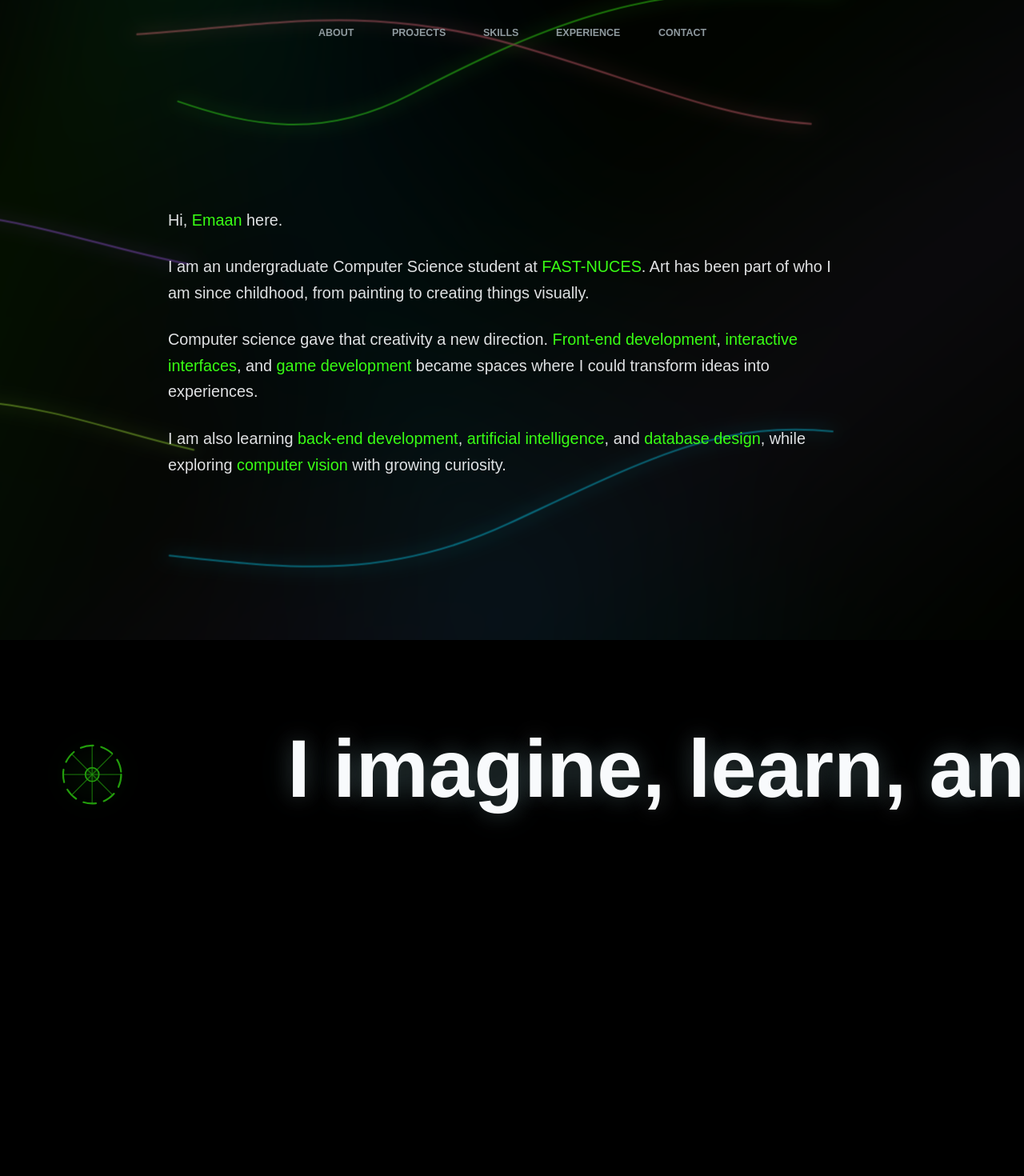
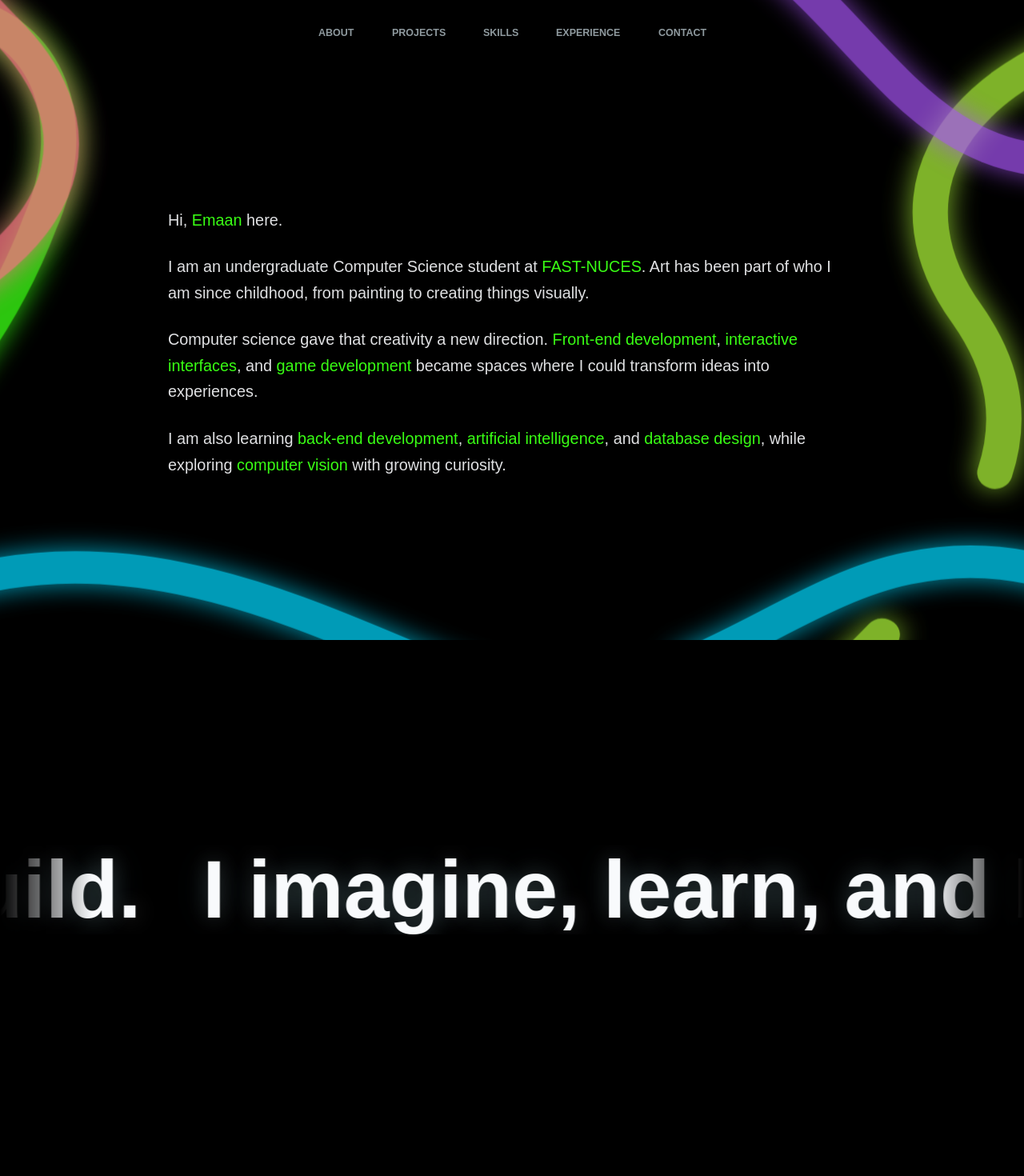
Before and after one commit to emaxb-hub/Portfolio, a Next.js app: page / in a window 1280 px wide. Shown: the top 1470 px of the page at 80% size. Built offline with nearby package versions, Linux system fonts and the light colour scheme.

Commit message:
Add hero ribbons and GSAP marquees

```diff
--- a/app/PortfolioHome.tsx
+++ b/app/PortfolioHome.tsx
@@ -109,6 +109,9 @@ const leadership = [
 const quote =
   "I imagine, learn, and build.";
 
+const aboutMarquee =
+  "Artist brain. Developer hands. Builder energy.";
+
 const introBlocks = [
   {
     text: <>Hi, <span>Emaan</span> here.</>,
@@ -143,48 +146,59 @@ const introBlocks = [
   },
 ];
 
-function AmbientBackdrop() {
+function HeroRibbons() {
   return (
-    <div className="ambient-backdrop" aria-hidden="true">
-      <div className="ambient-smoke" />
-      <svg className="ambient-ribbons" viewBox="0 0 1440 1200" preserveAspectRatio="none">
+    <div className="hero-ribbons" aria-hidden="true">
+      <svg className="hero-ribbon-svg" viewBox="0 0 1440 980" preserveAspectRatio="none">
         <path
-          className="ribbon-path ribbon-lime"
-          d="M-120 210 C 180 20 330 420 590 240 S 1010 -10 1560 210"
+          className="hero-ribbon hero-ribbon-lime"
+          d="M-180 120 C 90 -20 220 160 140 360 C 70 560 -40 650 -170 820"
         />
         <path
-          className="ribbon-path ribbon-green"
-          d="M-140 780 C 170 620 330 980 620 760 S 1060 520 1580 820"
+          className="hero-ribbon hero-ribbon-green"
+          d="M1600 70 C 1280 110 1160 300 1280 480 C 1390 650 1290 800 1080 1010"
         />
         <path
-          className="ribbon-path ribbon-blue"
-          d="M-90 1040 C 240 860 420 1110 710 930 S 1040 700 1530 950"
+          className="hero-ribbon hero-ribbon-blue"
+          d="M-130 930 C 160 720 430 870 630 960 C 880 1075 1030 865 1210 825 C 1360 790 1480 860 1580 950"
         />
         <path
-          className="ribbon-path ribbon-purple"
-          d="M-180 470 C 110 350 280 610 520 510 S 920 280 1550 430"
+          className="hero-ribbon hero-ribbon-purple"
+          d="M1540 250 C 1240 360 1190 110 1010 -20 C 860 -130 710 -110 570 -5"
         />
         <path
-          className="ribbon-path ribbon-pink"
-          d="M-110 80 C 260 240 410 40 720 160 S 1090 390 1540 120"
+          className="hero-ribbon hero-ribbon-pink"
+          d="M-120 520 C 170 420 235 245 95 95 C -10 -20 -35 -95 30 -170"
         />
       </svg>
     </div>
   );
 }
 
-function RollingWheel({ className = "" }: { className?: string }) {
-  const classes = ["rolling-wheel", className].filter(Boolean).join(" ");
+function MarqueeText({
+  text,
+  className = "",
+  duration = 36,
+}: {
+  text: string;
+  className?: string;
+  duration?: number;
+}) {
+  const classes = ["marquee", className].filter(Boolean).join(" ");
+  const repeats = Array.from({ length: 4 }, (_, index) => index);
 
   return (
-    <svg className={classes} viewBox="0 0 96 96" aria-hidden="true">
-      <circle className="wheel-ring" cx="48" cy="48" r="34" />
-      <circle className="wheel-core" cx="48" cy="48" r="8" />
-      <path className="wheel-spoke wheel-spoke-one" d="M48 14 V82" />
-      <path className="wheel-spoke wheel-spoke-two" d="M14 48 H82" />
-      <path className="wheel-spoke wheel-spoke-three" d="M24 24 L72 72" />
-      <path className="wheel-spoke wheel-spoke-four" d="M72 24 L24 72" />
-    </svg>
+    <div className={classes} data-duration={duration} aria-label={text}>
+      <div className="marquee-track" aria-hidden="true">
+        {[0, 1].map((group) => (
+          <div className="marquee-group" key={group}>
+            {repeats.map((index) => (
+              <span key={`${group}-${index}`}>{text}</span>
+            ))}
+          </div>
+        ))}
+      </div>
+    </div>
   );
 }
 
@@ -201,6 +215,7 @@ export default function PortfolioHome() {
 
     const ctx = gsap.context(() => {
       let aboutCleanup = () => {};
+      let aboutHoverCleanup = () => {};
       let magneticCleanup = () => {};
 
       if (!reduceMotion) {
@@ -253,36 +268,29 @@ export default function PortfolioHome() {
             "-=0.25",
           );
 
-        const wrapper = root.querySelector<HTMLElement>(".Horizontal");
-        const text = root.querySelector<HTMLElement>(".Horizontal__text");
+        gsap.utils.toArray<HTMLElement>(".marquee", root).forEach((marquee) => {
+          const track = marquee.querySelector<HTMLElement>(".marquee-track");
+          if (!track) return;
 
-        if (wrapper && text) {
-          gsap.fromTo(text, {
-            xPercent: 12,
+          gsap.fromTo(track, {
+            xPercent: 0,
           }, {
-            xPercent: -8,
+            xPercent: -50,
+            duration: Number(marquee.dataset.duration) || 36,
+            repeat: -1,
             ease: "none",
-            scrollTrigger: {
-              trigger: wrapper,
-              start: "top 82%",
-              end: "+=1100",
-              scrub: 1.1,
-            },
           });
-        }
+        });
 
-        gsap.utils.toArray<SVGSVGElement>(".rolling-wheel", root).forEach((wheel) => {
-          gsap.to(wheel, {
-            rotate: 360,
-            ease: "none",
-            transformOrigin: "50% 50%",
-            scrollTrigger: {
-              trigger: wheel.closest("section") ?? wheel,
-              start: "top bottom",
-              end: "bottom top",
-              scrub: 1.4,
-            },
-          });
+        gsap.to(".hero-ribbon", {
+          strokeDashoffset: -900,
+          x: "random(-24, 24)",
+          y: "random(-18, 18)",
+          duration: "random(18, 28)",
+          repeat: -1,
+          yoyo: true,
+          ease: "sine.inOut",
+          stagger: 0.22,
         });
 
         gsap.utils.toArray<HTMLElement>(".reveal-row").forEach((item) => {
@@ -374,6 +382,18 @@ export default function PortfolioHome() {
         const aboutCards = gsap.utils.toArray<HTMLElement>(".about-cards li", root);
 
         if (aboutStage && aboutCards.length > 0) {
+          gsap.from(aboutCards, {
+            y: 28,
+            filter: "blur(8px)",
+            duration: 0.8,
+            stagger: 0.08,
+            ease: "power3.out",
+            scrollTrigger: {
+              trigger: aboutStage,
+              start: "top 78%",
+            },
+          });
+
           gsap.set(aboutCards, { xPercent: 260, opacity: 0, scale: 0.72, rotationY: -12 });
 
           const spacing = 0.3;
@@ -465,9 +485,42 @@ export default function PortfolioHome() {
             },
           });
 
+          const aboutHoverCleanups: Array<() => void> = [];
+
+          aboutCards.forEach((card) => {
+            const liftCard = () => {
+              gsap.to(card, {
+                y: -10,
+                duration: 0.36,
+                ease: "power3.out",
+                overwrite: "auto",
+              });
+            };
+
+            const settleCard = () => {
+              gsap.to(card, {
+                y: 0,
+                duration: 0.5,
+                ease: "elastic.out(1, 0.55)",
+                overwrite: "auto",
+              });
+            };
+
+            card.addEventListener("pointerenter", liftCard);
+            card.addEventListener("pointerleave", settleCard);
+            aboutHoverCleanups.push(() => {
+              card.removeEventListener("pointerenter", liftCard);
+              card.removeEventListener("pointerleave", settleCard);
+            });
+          });
+
+          aboutHoverCleanup = () => aboutHoverCleanups.forEach((cleanup) => cleanup());
+
           aboutCleanup = () => {
             aboutTrigger.kill();
             seamlessLoop.kill();
+            aboutHoverCleanup();
+            aboutHoverCleanup = () => {};
           };
         }
       }
@@ -513,6 +566,7 @@ export default function PortfolioHome() {
 
       return () => {
         aboutCleanup();
+        aboutHoverCleanup();
         magneticCleanup();
         window.removeEventListener("resize", createTween);
         flipCtx?.revert();
@@ -526,9 +580,9 @@ export default function PortfolioHome() {
 
   return (
     <main className="portfolio" ref={rootRef}>
-      <AmbientBackdrop />
+      <section className="hero" id="home" aria-label="Intro">
+        <HeroRibbons />
 
-      <section className="hero" id="home" aria-label="Intro">
         <div className="split-panel split-panel-left" />
         <div className="split-panel split-panel-right" />
 
@@ -559,12 +613,7 @@ export default function PortfolioHome() {
       </section>
 
       <section className="Horizontal" aria-label="Portfolio quote">
-        <div className="quote-stage">
-          <RollingWheel className="quote-wheel" />
-          <div className="Horizontal__text heading-xl">
-            <span>{quote}</span>
-          </div>
-        </div>
+        <MarqueeText text={quote} className="quote-marquee heading-xl" duration={34} />
       </section>
 
       <section className="gallery-section" id="projects" aria-label="Scrubbed bento project gallery">
@@ -594,8 +643,9 @@ export default function PortfolioHome() {
           <h2>Artist brain, developer hands, builder energy.</h2>
         </div>
 
+        <MarqueeText text={aboutMarquee} className="about-marquee" duration={44} />
+
         <div className="about-card-gallery reveal-row" aria-label="Infinite about cards">
-          <RollingWheel className="about-wheel" />
           <ul className="about-cards">
             {about.map((line, index) => (
               <li className="about-card" key={line}>
--- a/app/globals.css
+++ b/app/globals.css
@@ -47,146 +47,15 @@ a {
   background: #000;
 }
 
-.ambient-backdrop {
-  position: fixed;
-  inset: 0;
-  z-index: 0;
-  overflow: hidden;
-  pointer-events: none;
-  background: #000;
-  contain: paint;
-}
-
-.ambient-smoke,
-.ambient-smoke::before,
-.ambient-smoke::after {
-  position: absolute;
-  inset: -18%;
-  content: "";
-  opacity: 0.34;
-  mix-blend-mode: screen;
-  filter: blur(42px) saturate(1.35);
-  will-change: transform;
-}
-
-.ambient-smoke {
-  background:
-    linear-gradient(118deg, transparent 0 10%, rgba(57, 255, 20, 0.16) 22%, transparent 38%),
-    linear-gradient(64deg, transparent 0 28%, rgba(0, 217, 255, 0.13) 44%, transparent 62%),
-    linear-gradient(141deg, transparent 0 48%, rgba(168, 85, 247, 0.14) 66%, transparent 86%);
-  animation: smokeDrift 28s ease-in-out infinite alternate;
-}
-
-.ambient-smoke::before {
-  background:
-    linear-gradient(74deg, transparent 0 18%, rgba(251, 113, 133, 0.11) 35%, transparent 52%),
-    linear-gradient(154deg, transparent 0 32%, rgba(163, 230, 53, 0.12) 54%, transparent 78%);
-  animation: smokeDriftAlt 36s ease-in-out infinite alternate;
-}
-
-.ambient-smoke::after {
-  background:
-    linear-gradient(24deg, transparent 0 16%, rgba(6, 182, 212, 0.1) 31%, transparent 50%),
-    linear-gradient(101deg, transparent 0 45%, rgba(57, 255, 20, 0.09) 64%, transparent 84%);
-  animation: smokeDriftDeep 44s ease-in-out infinite alternate;
-}
-
-.ambient-ribbons {
-  position: absolute;
-  inset: -8vh -8vw;
-  width: 116vw;
-  height: 116vh;
-  opacity: 0.46;
-  mix-blend-mode: screen;
-  overflow: visible;
-}
-
-.ribbon-path {
-  fill: none;
-  stroke: currentColor;
-  stroke-width: 2;
-  stroke-linecap: round;
-  stroke-dasharray: 860 1280;
-  stroke-dashoffset: 0;
-  vector-effect: non-scaling-stroke;
-  filter: drop-shadow(0 0 12px currentColor);
-  transform-origin: center;
-  will-change: stroke-dashoffset, transform;
-  animation: ribbonDrift 34s linear infinite;
-}
-
-.ribbon-lime {
-  color: #39ff14;
-  animation-duration: 32s;
-}
-
-.ribbon-green {
-  color: #a3e635;
-  animation-duration: 40s;
-  animation-direction: reverse;
-}
-
-.ribbon-blue {
-  color: #00d9ff;
-  animation-duration: 36s;
-}
-
-.ribbon-purple {
-  color: #a855f7;
-  animation-duration: 44s;
-  animation-direction: reverse;
-}
-
-.ribbon-pink {
-  color: #fb7185;
-  animation-duration: 38s;
-}
-
-@keyframes smokeDrift {
-  from {
-    transform: translate3d(-3%, -2%, 0) skewX(-5deg) scale(1.02);
-  }
-
-  to {
-    transform: translate3d(4%, 3%, 0) skewX(6deg) scale(1.08);
-  }
-}
-
-@keyframes smokeDriftAlt {
-  from {
-    transform: translate3d(3%, 4%, 0) skewY(4deg) scale(1.04);
-  }
-
-  to {
-    transform: translate3d(-5%, -2%, 0) skewY(-5deg) scale(1.1);
-  }
-}
-
-@keyframes smokeDriftDeep {
-  from {
-    transform: translate3d(-2%, 5%, 0) scale(1.08);
-  }
-
-  to {
-    transform: translate3d(5%, -4%, 0) scale(1.14);
-  }
-}
-
-@keyframes ribbonDrift {
-  to {
-    stroke-dashoffset: -2140;
-    transform: translate3d(2%, -1%, 0) scale(1.02);
-  }
-}
-
 .hero {
   position: relative;
   min-height: 100svh;
   display: grid;
   place-items: center;
+  overflow: hidden;
   padding: 2rem clamp(1rem, 4vw, 5rem);
   isolation: isolate;
-  background: transparent;
+  background: #000;
 }
 
 .hero,
@@ -197,11 +66,62 @@ a {
   z-index: 2;
 }
 
+.hero-ribbons {
+  position: absolute;
+  inset: 0;
+  z-index: 1;
+  overflow: hidden;
+  pointer-events: none;
+}
+
+.hero-ribbon-svg {
+  position: absolute;
+  inset: -7vh -7vw;
+  width: 114vw;
+  height: 114vh;
+  overflow: visible;
+}
+
+.hero-ribbon {
+  fill: none;
+  stroke: currentColor;
+  stroke-width: clamp(22px, 3.4vw, 48px);
+  stroke-linecap: round;
+  stroke-linejoin: round;
+  stroke-dasharray: 720 260;
+  opacity: 0.78;
+  filter: drop-shadow(0 0 18px currentColor);
+  transform-origin: center;
+  will-change: transform, stroke-dashoffset;
+}
+
+.hero-ribbon-lime {
+  color: #39ff14;
+}
+
+.hero-ribbon-green {
+  color: #a3e635;
+}
+
+.hero-ribbon-blue {
+  color: #00d9ff;
+  opacity: 0.72;
+}
+
+.hero-ribbon-purple {
+  color: #a855f7;
+  opacity: 0.7;
+}
+
+.hero-ribbon-pink {
+  color: #fb7185;
+  opacity: 0.76;
+}
+
 .hero-kicker,
 .hero-name,
 .hero-meta,
 .hero-intro,
-.Horizontal__text,
 .section-heading,
 .gallery,
 .about-card-gallery,
@@ -390,73 +310,42 @@ a {
   overflow: hidden;
   height: 78vh;
   display: flex;
-  align-items: flex-start;
-  padding-top: clamp(4.5rem, 13vh, 7rem);
-  background: transparent;
+  align-items: center;
+  background: #000;
 }
 
-.quote-stage {
+.marquee {
   position: relative;
   z-index: 5;
-  display: flex;
-  align-items: center;
-  gap: clamp(1rem, 3vw, 2.8rem);
-  width: max-content;
-  min-width: 100%;
-  padding-inline: clamp(1rem, 5vw, 5rem);
+  width: 100%;
+  overflow: hidden;
+  white-space: nowrap;
+  pointer-events: none;
+  -webkit-mask-image: linear-gradient(90deg, transparent, #000 9%, #000 91%, transparent);
+  mask-image: linear-gradient(90deg, transparent, #000 9%, #000 91%, transparent);
 }
 
-.Horizontal__text {
+.marquee-track,
+.marquee-group {
   display: flex;
   width: max-content;
-  white-space: nowrap;
-  padding-left: 0;
+  flex: 0 0 auto;
+}
+
+.marquee-track {
+  will-change: transform;
+}
+
+.marquee span {
+  flex: 0 0 auto;
+  padding-right: clamp(2rem, 6vw, 5.5rem);
+}
+
+.quote-marquee {
   color: var(--text);
   text-shadow:
     0 0 28px rgba(248, 250, 252, 0.2),
-    0 0 46px rgba(0, 229, 255, 0.12);
-  will-change: transform;
-}
-
-.rolling-wheel {
-  flex: 0 0 auto;
-  width: clamp(3.2rem, 8vw, 7.2rem);
-  aspect-ratio: 1;
-  color: var(--primary);
-  opacity: 0.62;
-  overflow: visible;
-  filter:
-    drop-shadow(0 0 16px rgba(57, 255, 20, 0.34))
-    drop-shadow(0 0 26px rgba(0, 217, 255, 0.12));
-  will-change: transform;
-}
-
-.wheel-ring,
-.wheel-core,
-.wheel-spoke {
-  fill: none;
-  stroke: currentColor;
-  stroke-linecap: round;
-  vector-effect: non-scaling-stroke;
-}
-
-.wheel-ring {
-  stroke-width: 2.2;
-  stroke-dasharray: 16 10;
-}
-
-.wheel-core {
-  fill: rgba(57, 255, 20, 0.16);
-  stroke-width: 1.7;
-}
-
-.wheel-spoke {
-  stroke-width: 1.35;
-  opacity: 0.62;
-}
-
-.quote-wheel {
-  margin-top: clamp(0.25rem, 1vw, 1rem);
+    0 0 46px rgba(0, 217, 255, 0.12);
 }
 
 .heading-xl {
@@ -469,7 +358,7 @@ a {
 .section {
   position: relative;
   padding: clamp(4rem, 10vw, 9rem) clamp(1rem, 5vw, 5rem);
-  background: transparent;
+  background: #000;
 }
 
 .section-heading {
@@ -504,7 +393,7 @@ a {
   align-items: center;
   justify-content: center;
   overflow: hidden;
-  background: transparent;
+  background: #000;
 }
 
 .gallery {
@@ -702,14 +591,15 @@ a {
   touch-action: pan-y;
 }
 
-.about-wheel {
-  position: absolute;
-  top: clamp(0.5rem, 2vw, 1.6rem);
-  right: clamp(0.25rem, 5vw, 4rem);
-  z-index: 1;
-  width: clamp(3rem, 7vw, 6rem);
-  color: #a3e635;
-  opacity: 0.5;
+.about-marquee {
+  max-width: 1180px;
+  margin: -1rem auto 1.8rem;
+  color: rgba(248, 250, 252, 0.22);
+  font-size: clamp(1rem, 3.8vw, 3.8rem);
+  font-weight: 950;
+  line-height: 1.1;
+  text-transform: uppercase;
+  text-shadow: 0 0 18px rgba(57, 255, 20, 0.1);
 }
 
 .about-cards {
@@ -736,7 +626,7 @@ a {
   gap: 1.4rem;
   list-style: none;
   padding: clamp(1rem, 2.3vw, 1.45rem);
-  border-radius: 0.42rem;
+  border-radius: 0.18rem 1rem 0.18rem 0.18rem;
   background:
     linear-gradient(145deg, rgba(var(--about-card-rgb), 0.13), rgba(0, 0, 0, 0.82) 38%),
     linear-gradient(18deg, rgba(255, 255, 255, 0.025), transparent 58%),
@@ -744,13 +634,23 @@ a {
   box-shadow:
     0 0 0 1px rgba(var(--about-card-rgb), 0.18),
     0 24px 82px rgba(var(--about-card-rgb), 0.14);
-  translate: 0 0;
   transform-origin: center;
   transition:
     box-shadow 0.22s ease,
-    background 0.22s ease,
-    translate 0.22s ease;
-  will-change: transform, opacity, translate;
+    background 0.22s ease;
+  will-change: transform, opacity;
+}
+
+.about-card:nth-child(1) {
+  clip-path: polygon(0 0, calc(100% - 1.7rem) 0, 100% 1.7rem, 100% 100%, 0 100%);
+}
+
+.about-card:nth-child(2) {
+  clip-path: polygon(0 1.4rem, 1.4rem 0, 100% 0, 100% calc(100% - 1.4rem), calc(100% - 1.4rem) 100%, 0 100%);
+}
+
+.about-card:nth-child(3) {
+  clip-path: polygon(0 0, 100% 0, 100% 100%, 1.6rem 100%, 0 calc(100% - 1.6rem));
 }
 
 .about-card::before {
@@ -780,8 +680,13 @@ a {
   pointer-events: none;
 }
 
+.about-card span,
+.about-card p {
+  position: relative;
+  z-index: 1;
+}
+
 .about-card:hover {
-  translate: 0 -0.35rem;
   box-shadow:
     0 0 0 1px rgba(var(--about-card-rgb), 0.34),
     0 24px 86px rgba(var(--about-card-rgb), 0.24),
@@ -983,14 +888,8 @@ a {
     display: none;
   }
 
-  .quote-stage {
-    align-items: flex-start;
-    gap: 0.8rem;
-    padding-inline: 1rem;
-  }
-
-  .rolling-wheel {
-    width: clamp(2.6rem, 14vw, 4rem);
+  .hero-ribbon {
+    stroke-width: clamp(18px, 8vw, 34px);
   }
 
   .about-card-gallery {
@@ -1008,11 +907,7 @@ a {
     transition-duration: 0.001ms !important;
   }
 
-  .ambient-smoke,
-  .ambient-smoke::before,
-  .ambient-smoke::after,
-  .ribbon-path,
-  .rolling-wheel {
+  .hero-ribbon {
     animation: none !important;
     transform: none !important;
   }
```
Also changed, not shown: 1 other file (tests, documents, lock files or other folders).
